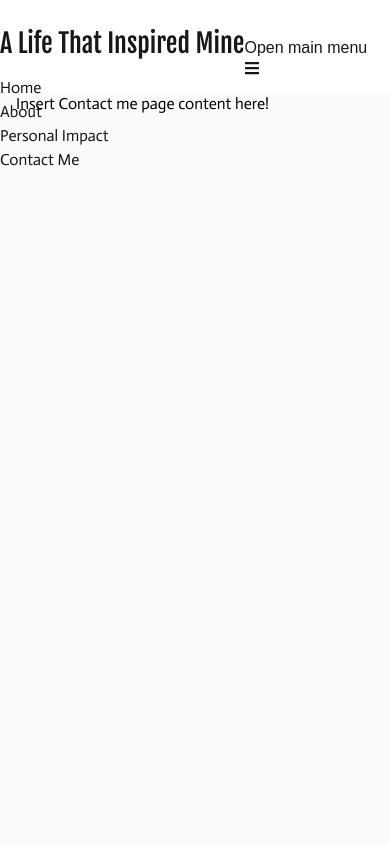
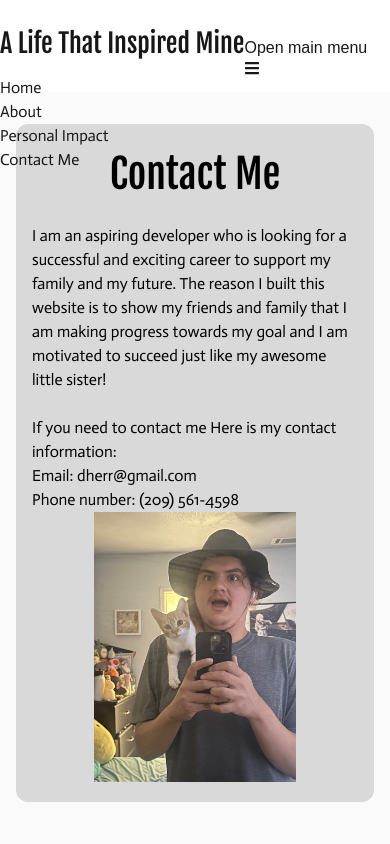
Before and after one commit to dherrera-code/inspirationalperson, a Next.js app: page /pages/contact in a window 390 px wide. Shown: the top 844 px of the page. Built offline with nearby package versions, Linux system fonts and the light colour scheme.

Commit message:
implemented The last page content in the contact me page with responsiveness! At this point, I will review my notes in the read me to make necessary adjustments!

```diff
--- a/app/pages/contact/page.tsx
+++ b/app/pages/contact/page.tsx
@@ -2,8 +2,21 @@ import React from 'react'
 
 const Contact = () => {
   return (
-    <div className='min-h-screen bg-zinc-50 font-actor px-4 sm:px-20 text-black'>
-        <h1 className='text-black'>Insert Contact me page content here!</h1>
+    <div className='min-h-screen bg-zinc-50 font-actor px-4 pb-3 sm:px-20 text-black'>
+      <section className='pt-8'>
+
+
+        <div className='bg-[#D9D9D9] rounded-xl px-4 pb-5'>
+            <h1 className='text-[40px] font-title text-center py-5'>Contact Me</h1>
+            <p >I am an aspiring developer who is looking for a successful and exciting career to support my family and my future. The reason I built this website is to show my friends and family that I am making progress towards my goal and I am motivated to succeed just like my awesome little sister!</p>
+            <br />
+            <p>If you need to contact me Here is my contact information: </p>
+            <p>Email: dherr@gmail.com</p>
+            <p>Phone number: (209) 561-4598</p>
+
+            <img className='h-[270px] mx-auto ' src="/assets/SelfeDaniel.jpg" alt="Self Image of Creator and Brother Daniel Herrera" />
+        </div>
+        </section>
     </div>
   )
 }
```
Also changed, not shown: public/assets/SelfeDaniel.jpg (added).
